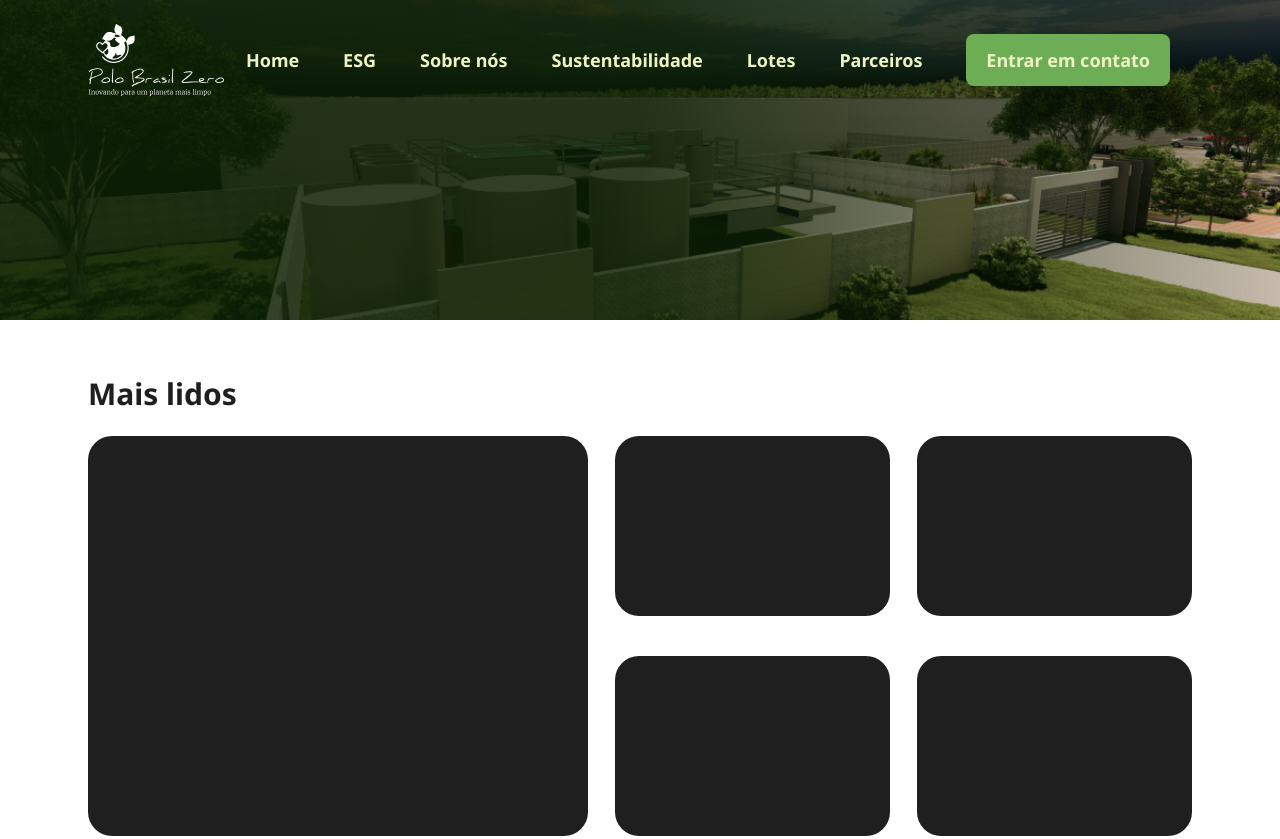
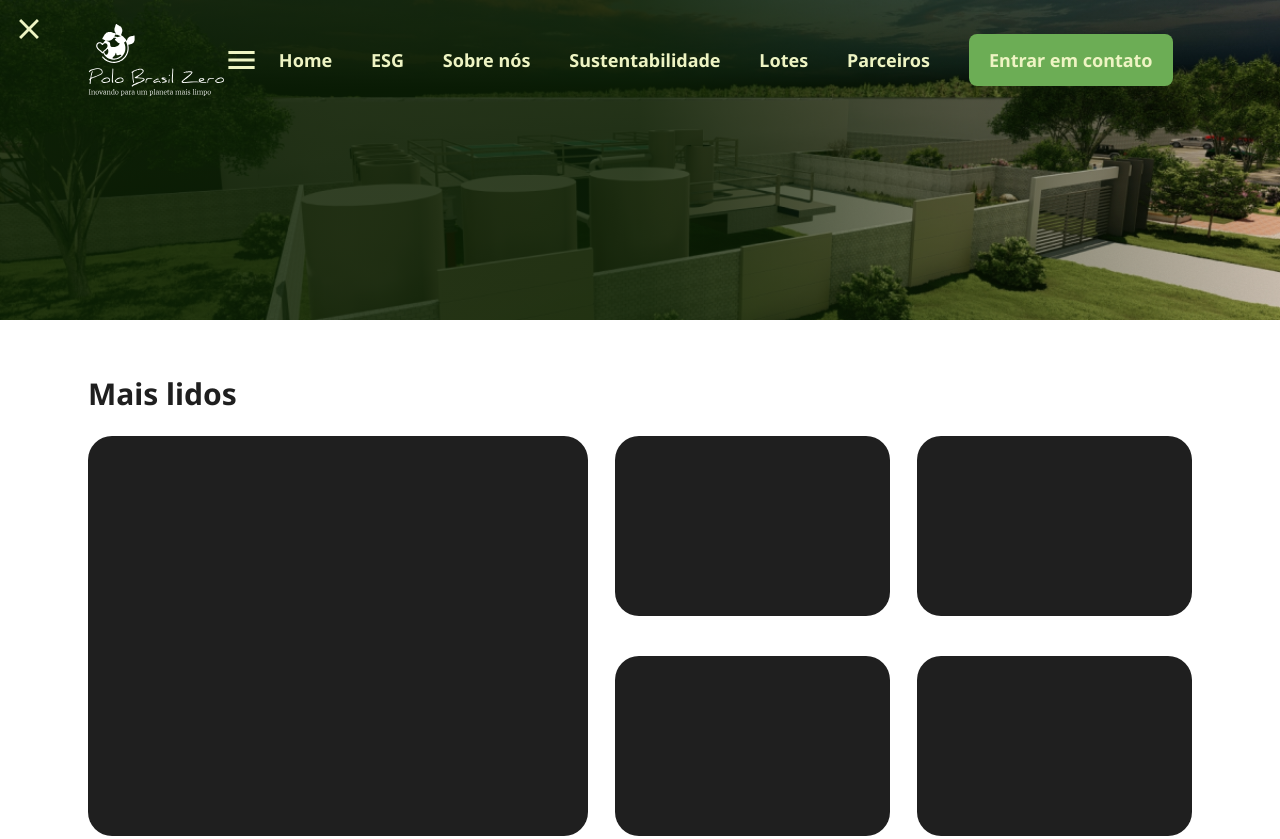
Before and after one commit to guilhermekodenvis/polo-brasil-zero, a Gatsby site: page /blog in a window 1280 px wide. Shown: the top 839 px of the page. Built offline with nearby package versions, Linux system fonts and the light colour scheme; Gatsby itself is replaced by a stand-in of ours.

Commit message:
fix(responsive): resolving unstable classes

```diff
--- a/src/components/navbar.tsx
+++ b/src/components/navbar.tsx
@@ -37,7 +37,7 @@
 					<StaticImage
 						alt="Menu hamburger"
 						src="../images/menu-hamburger.svg"
-						className="lg:hidden cursor-pointer"
+						className="!lg:hidden cursor-pointer"
 					/>
 				</a>
 				{isMenuOpen && (
@@ -52,7 +52,7 @@
 							<StaticImage
 								alt="Fechar menu hamburger"
 								src="../images/close.svg"
-								className="lg:hidden cursor-pointer"
+								className="!lg:hidden cursor-pointer"
 							/>
 						</a>
 					</li>
```
